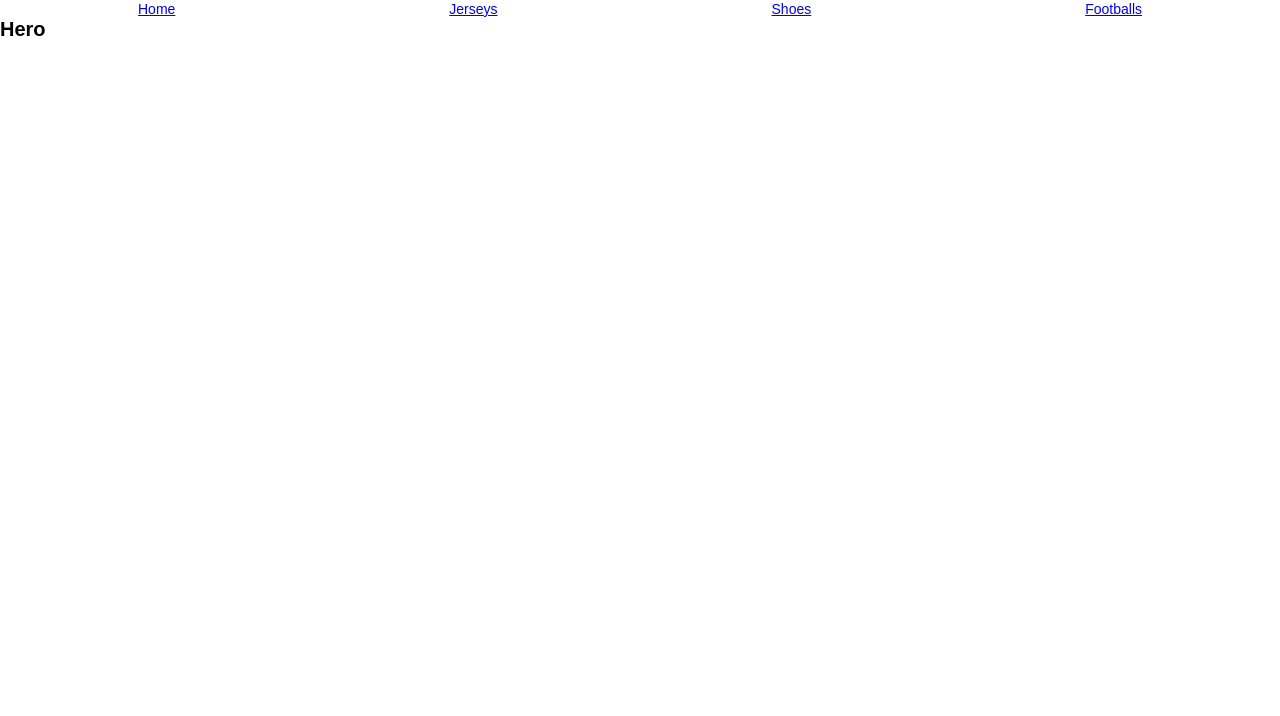
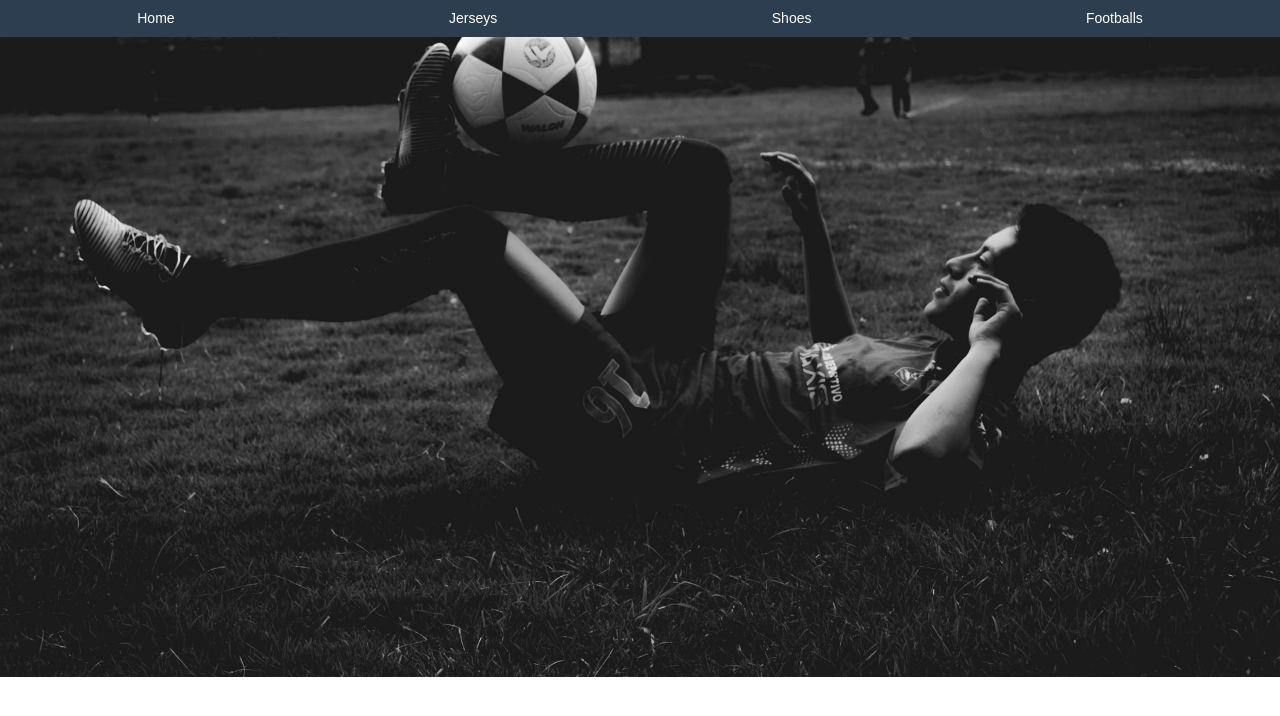
Before and after one commit to ewa1do/jerseys-shop-app-v2, a React (Vite) app: page / in a window 1280 px wide. Shown: the top 716 px of the page. Built offline with nearby package versions, Linux system fonts and the light colour scheme.

Commit message:
Styling the hero and the navbar

```diff
--- a/src/components/UI/NavbarScreen.jsx
+++ b/src/components/UI/NavbarScreen.jsx
@@ -1,21 +1,20 @@
-import { Link } from 'react-router-dom';
-import { NavStyled, UlStyled } from './styles.js';
+import { NavStyled, UlStyled, StyledLink } from './styles.js';
 
 export const Navbar = () => {
   return (
     <NavStyled>
       <UlStyled>
         <li>
-          <Link to='/'>Home</Link>
+          <StyledLink to='/'>Home</StyledLink>
         </li>
         <li>
-          <Link to='/jerseys'>Jerseys</Link>
+          <StyledLink to='/jerseys'>Jerseys</StyledLink>
         </li>
         <li>
-          <Link to='/shoes'>Shoes</Link>
+          <StyledLink to='/shoes'>Shoes</StyledLink>
         </li>
         <li>
-          <Link to='footballs'>Footballs</Link>
+          <StyledLink to='footballs'>Footballs</StyledLink>
         </li>
       </UlStyled>
     </NavStyled>
--- a/src/components/UI/styles.js
+++ b/src/components/UI/styles.js
@@ -1,7 +1,10 @@
 import styled from 'styled-components';
+import { Link } from 'react-router-dom';
 
 export const NavStyled = styled.nav`
-  border: 1px solid #fff;
+  background-color: #2c3e50;
+  padding: 1rem 0;
+  /* box-shadow: 0 10px 5px #fff; */
 `;
 
 export const UlStyled = styled.ul`
@@ -10,5 +13,15 @@ export const UlStyled = styled.ul`
 
   & li {
     font-size: 1.4rem;
+    transition: all 0.3s ease;
+    border-bottom: 1px solid transparent;
+  }
+  & li:hover {
+    border-bottom: 1px solid #8e44ad;
   }
 `;
+
+export const StyledLink = styled(Link)`
+  color: #fff;
+  text-decoration: none;
+`;
--- a/src/components/hero/HeroScreen.jsx
+++ b/src/components/hero/HeroScreen.jsx
@@ -1,18 +1,13 @@
 import React from 'react';
 import styled from 'styled-components';
-import { Navbar } from '../UI/NavbarScreen';
 
 const Hero = styled.header`
   background-image: url('../../../assets/img/hero.jpg');
   background-position: center;
   background-size: cover;
-  height: 100vh;
+  height: 80vh;
 `;
 
 export const HeroScreen = () => {
-  return (
-    <>
-      <h1>Hero</h1>
-    </>
-  );
+  return <Hero></Hero>;
 };
```
